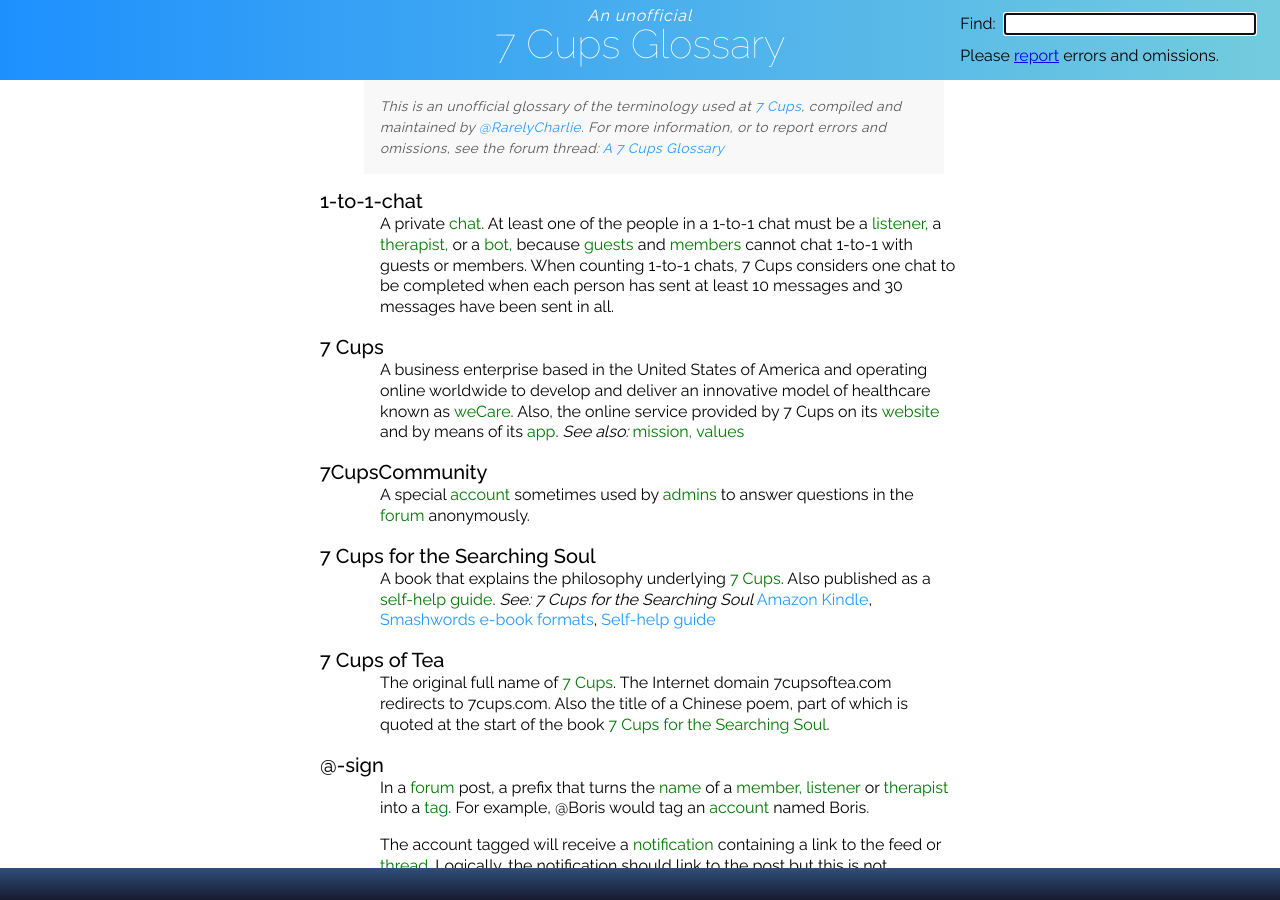
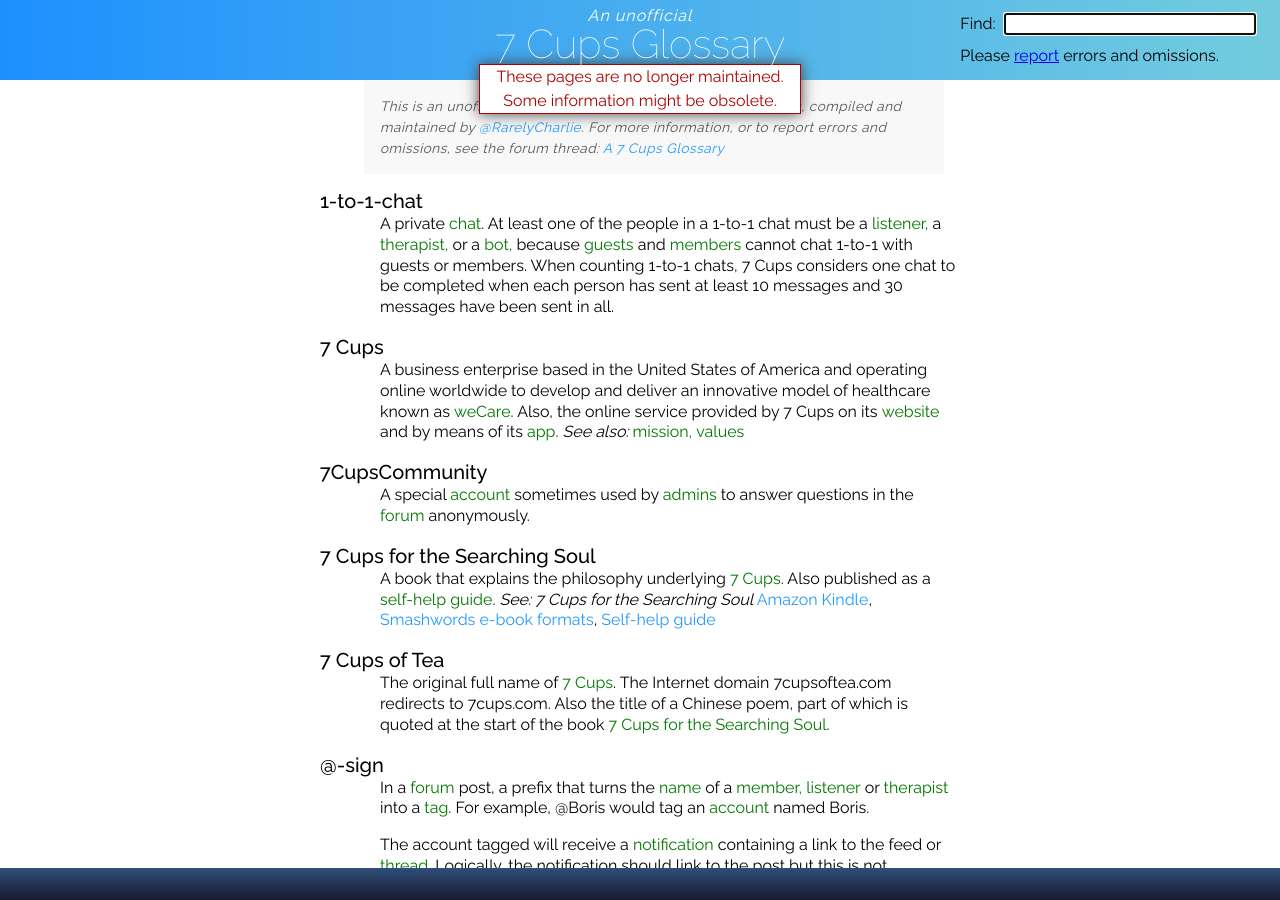
Before and after one commit to RarelyCharlie/rarelycharlie.github.io, a Jekyll site: the page built from glossary.md, in a window 1280 px wide and 900 px high. Built offline with Jekyll 4.4.1, drawn with Linux system fonts in a browser that asks for light colours.

Commit message:
obsolete glossary.html

```diff
--- a/_layouts/glossary.html
+++ b/_layouts/glossary.html
@@ -135,7 +135,9 @@ document.addEventListener('DOMContentLoaded', function () {
 <p>Find:<input id="find" type="search" size="24" onkeypress="keypress()" autofocus autocapitalize="none"><br/>
 Please <a href="{{ page.feedback }}" title="7 Cups forum thread">report</a> errors and omissions.</p>
 </form>
-</div></div>
+</div>
+<p style="border:  1px solid #a00; margin:  0 auto; background: white; width:  20em; color:  #a00; box-shadow: #444 0 0 14px;">These pages are no longer maintained.<br>Some information might be obsolete.</p>
+</div>
 <div id="content">
 <p id="nohash" class="hidden">The hashtag <span id="badhash"></span> cannot be found.</p>
 {{ content }}
```
